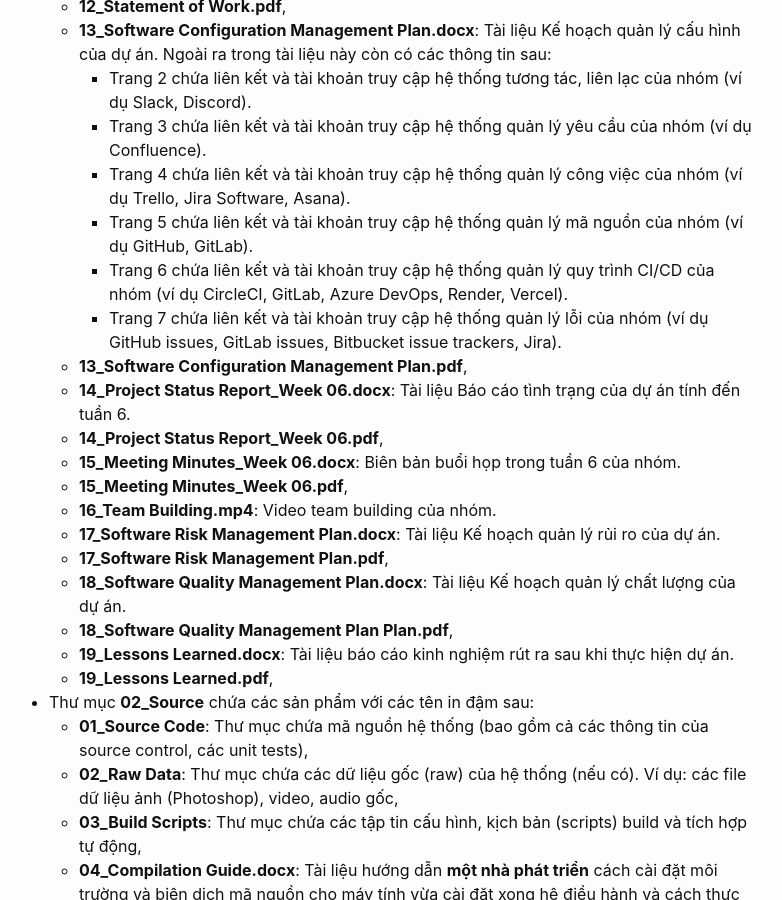
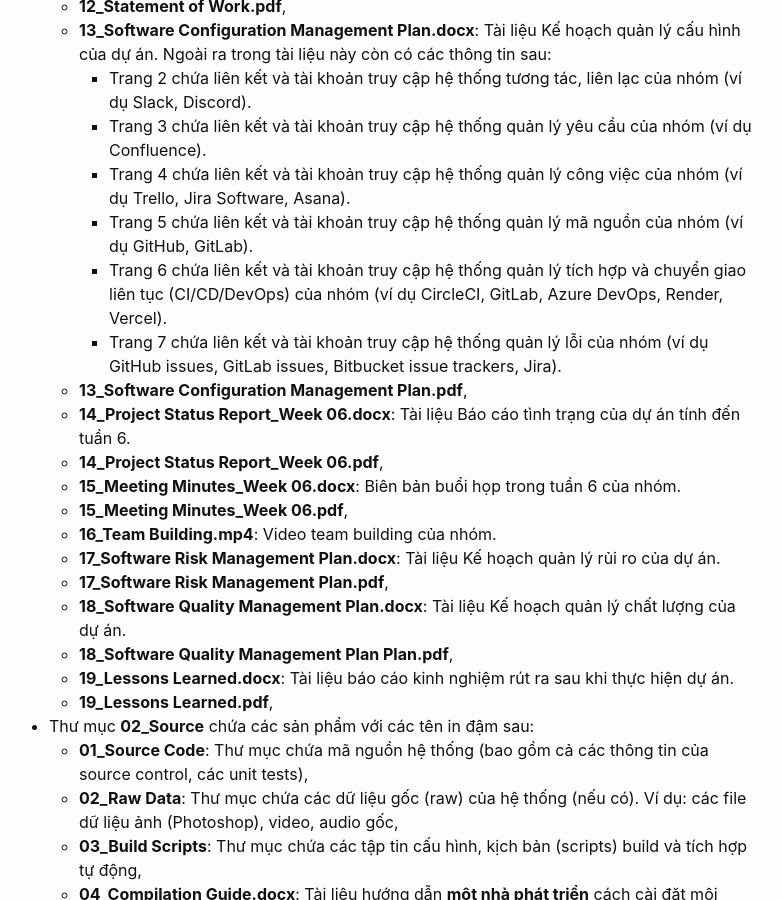
Before and after one commit to ngohuybien/ngohuybien.github.io, a Jekyll site: the page built from _posts/2024-05-29-software-project-management-artifacts.md, in a window 1280 px wide and 900 px high, scrolled down 2517 px. Shown: the whole window, without its empty margins (251-1033 px from the left). Built offline with Jekyll 4.4.1, drawn with Linux system fonts in a browser that asks for light colours.

Commit message:
Update 2024-05-29-software-project-management-artifacts.md

```diff
--- a/_posts/2024-05-29-software-project-management-artifacts.md
+++ b/_posts/2024-05-29-software-project-management-artifacts.md
@@ -68,7 +68,7 @@
         * Trang 3 chứa liên kết và tài khoản truy cập hệ thống quản lý yêu cầu của nhóm (ví dụ Confluence).
         * Trang 4 chứa liên kết và tài khoản truy cập hệ thống quản lý công việc của nhóm (ví dụ Trello, Jira Software, Asana).
         * Trang 5 chứa liên kết và tài khoản truy cập hệ thống quản lý mã nguồn của nhóm (ví dụ GitHub, GitLab).
-        * Trang 6 chứa liên kết và tài khoản truy cập hệ thống quản lý quy trình CI/CD của nhóm (ví dụ CircleCI, GitLab, Azure DevOps, Render, Vercel).
+        * Trang 6 chứa liên kết và tài khoản truy cập hệ thống quản lý tích hợp và chuyển giao liên tục (CI/CD/DevOps) của nhóm (ví dụ CircleCI, GitLab, Azure DevOps, Render, Vercel).
         * Trang 7 chứa liên kết và tài khoản truy cập hệ thống quản lý lỗi của nhóm (ví dụ GitHub issues, GitLab issues, Bitbucket issue trackers, Jira).
     * **13_Software Configuration Management Plan.pdf**,
     * **14_Project Status Report_Week 06.docx**: Tài liệu Báo cáo tình trạng của dự án tính đến tuần 6.
```
